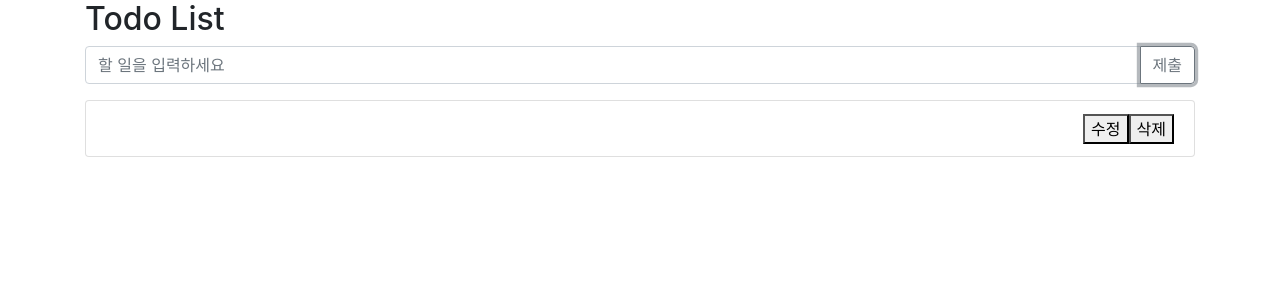
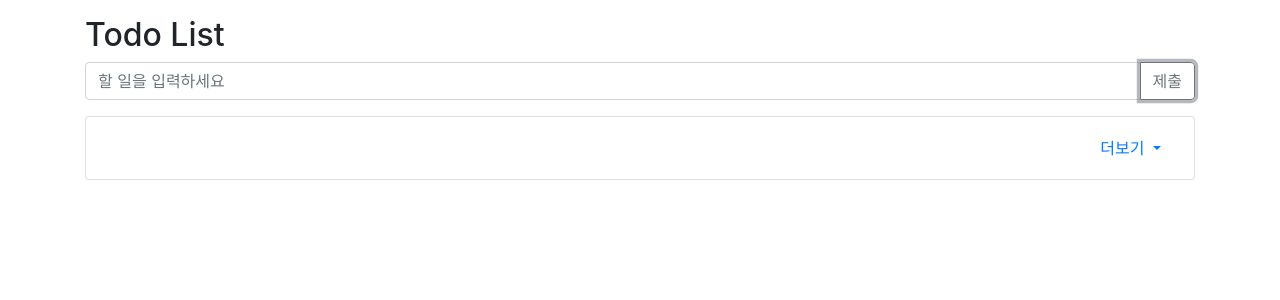
Before and after one commit to CaesiumY/vue-django-stagram, a Vue app in the folder vue-todo/: page / in a window 1280 px wide. Both pictures are taken after a click on the button "제출". Shown: the top 300 px of the page. Built offline with nearby package versions, Linux system fonts and the light colour scheme.

Commit message:
style: Add dropdown

```diff
--- a/vue-todo/src/App.vue
+++ b/vue-todo/src/App.vue
@@ -1,6 +1,6 @@
 <template>
   <div id="app">
-    <div class="container">
+    <div class="container mt-3">
       <h2>Todo List</h2>
       <div class="input-group mb-3">
         <input
@@ -24,8 +24,21 @@
             :key="index"
           >
             <input class="item mr-3" type="text" readonly :value="item" ref="item" />
-            <button class ref="modifyBtn" @click="modifyItem(index)">수정</button>
-            <button @click="removeItem(index)">삭제</button>
+            <div class>
+              <button
+                class="btn btn-link dropdown-toggle"
+                data-toggle="dropdown"
+                aria-haspopup="true"
+                aria-expanded="false"
+              >
+                더보기
+                <span class="caret"></span>
+              </button>
+              <div class="dropdown-menu">
+                <button class="dropdown-item" ref="modifyBtn" @click="modifyItem(index)">수정</button>
+                <button class="dropdown-item" @click="removeItem(index)">삭제</button>
+              </div>
+            </div>
           </li>
         </ul>
       </section>
```
